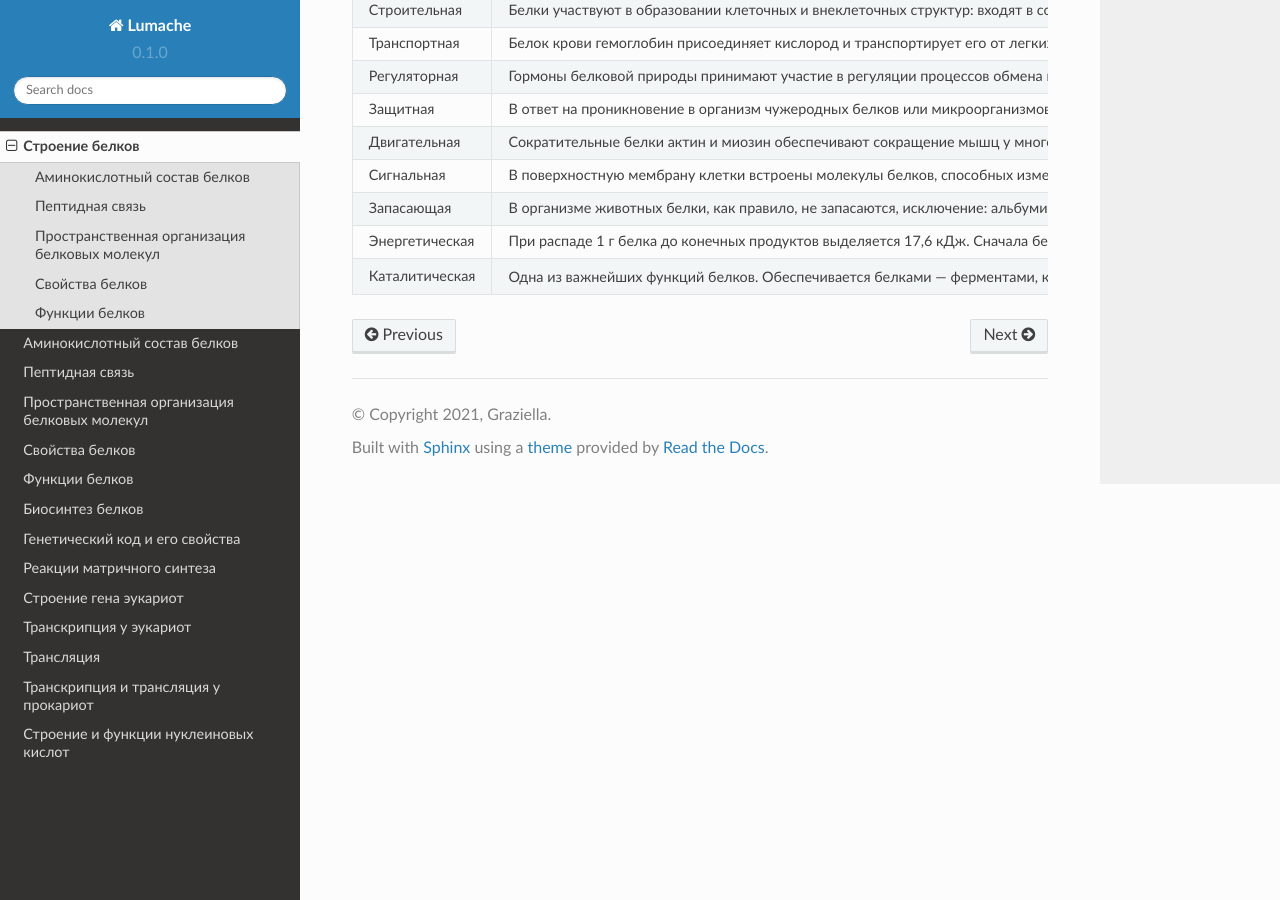
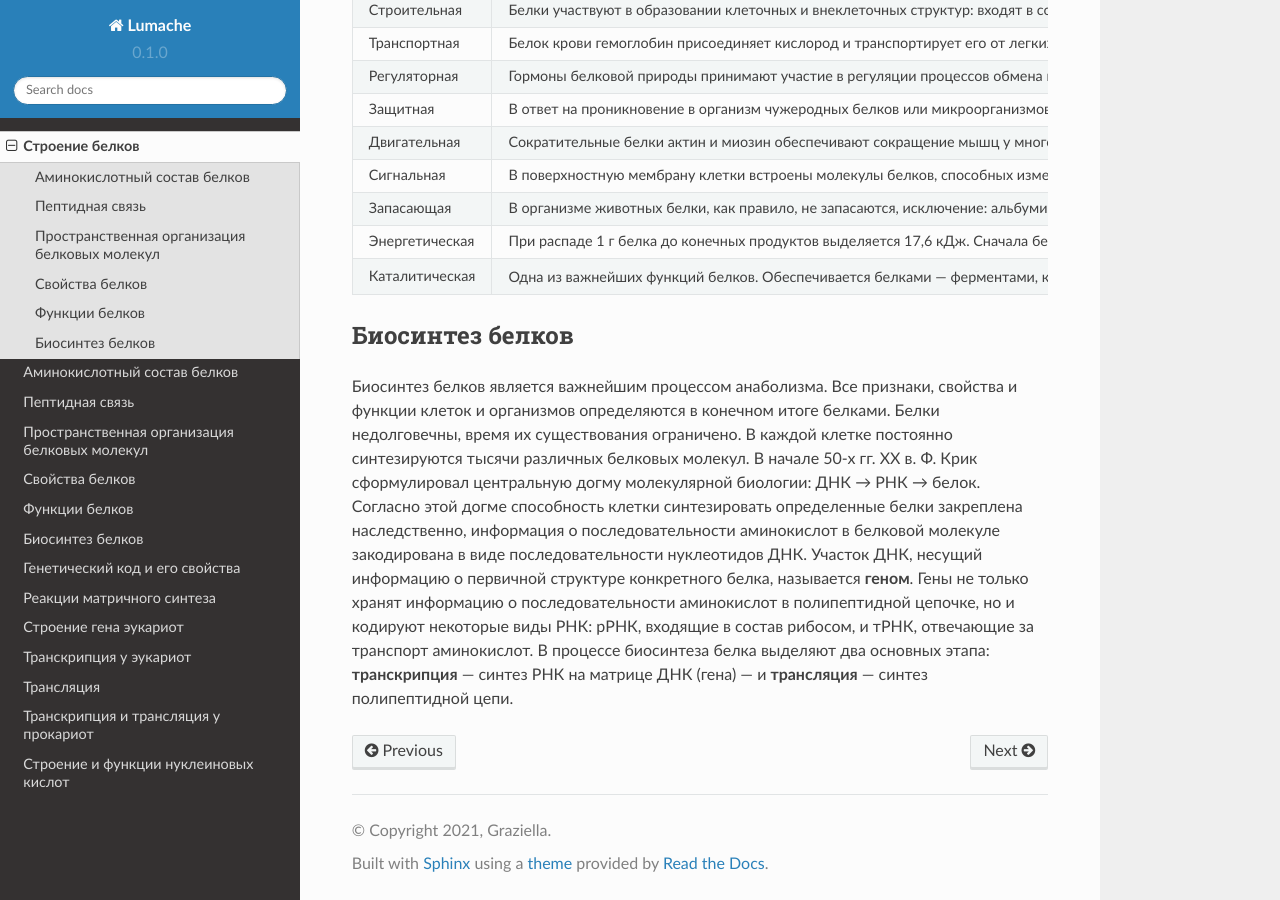
Before and after one commit to neptune2021/test_documentation, a Sphinx documentation site: the page built from docs/source/01.rst, in a window 1280 px wide and 900 px high, scrolled down 4180 px. Built offline with Sphinx 7.4.7 and the Read the Docs theme 2.0.0, drawn with Linux system fonts in a browser that asks for light colours.

Commit message:
Update 01.rst

```diff
--- a/docs/source/01.rst
+++ b/docs/source/01.rst
@@ -89,3 +89,7 @@
      - При распаде 1 г белка до конечных продуктов выделяется 17,6 кДж. Сначала белки распадаются до аминокислот, а затем до конечных продуктов — воды, углекислого газа и аммиака. Однако в качестве источника энергии белки используются только тогда, когда другие источники (углеводы и жиры) израсходованы.
    * - Каталитическая
      - Одна из важнейших функций белков. Обеспечивается белками — ферментами, которые ускоряют биохимические реакции, происходящие в клетках. Например, рибулезобифосфаткарбоксилаза катализирует фиксацию :math:`СО^2` при фотосинтезе.
+
+Биосинтез белков
+--------
+Биосинтез белков является важнейшим процессом анаболизма. Все признаки, свойства и функции клеток и организмов определяются в конечном итоге белками. Белки недолговечны, время их существования ограничено. В каждой клетке постоянно синтезируются тысячи различных белковых молекул. В начале 50-х гг. ХХ в. Ф. Крик сформулировал центральную догму молекулярной биологии: ДНК → РНК → белок. Согласно этой догме способность клетки синтезировать определенные белки закреплена наследственно, информация о последовательности аминокислот в белковой молекуле закодирована в виде последовательности нуклеотидов ДНК. Участок ДНК, несущий информацию о первичной структуре конкретного белка, называется **геном**. Гены не только хранят информацию о последовательности аминокислот в полипептидной цепочке, но и кодируют некоторые виды РНК: рРНК, входящие в состав рибосом, и тРНК, отвечающие за транспорт аминокислот. В процессе биосинтеза белка выделяют два основных этапа: **транскрипция** — синтез РНК на матрице ДНК (гена) — и **трансляция** — синтез полипептидной цепи.
```
